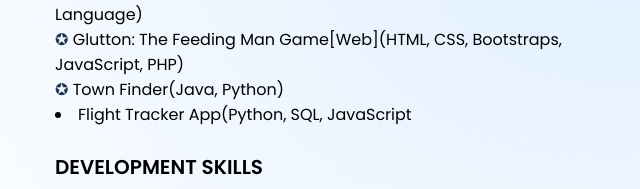
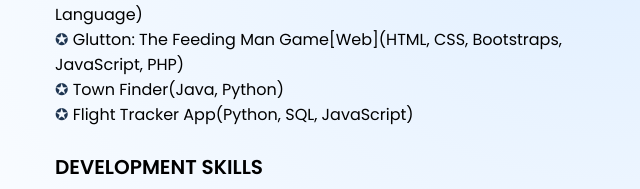
Before and after one commit to KlaporeDevs/klaporedevs.github.io, a plain HTML site: page index.html in a window 1280 px wide. Shown: the part 2744-2933 px from the top of the page, 25-665 px from the left. Drawn offline with nearby package versions, Linux system fonts and the light colour scheme.

Commit message:
Updating Details

```diff
--- a/index.html
+++ b/index.html
@@ -121,7 +121,7 @@
                 <li class="project">Glutton: The Feeding Man Game(Godot Engine, Godot Language)</li>
                 <li class="project">Glutton: The Feeding Man Game[Web](HTML, CSS, Bootstraps, JavaScript, PHP)</li>
                 <li class="project">Town Finder(Java, Python)</li>
-                <li class="Project">Flight Tracker App(Python, SQL, JavaScript</li>
+                <li class="project">Flight Tracker App(Python, SQL, JavaScript)</li>
               </p>
 
               <br>
```
